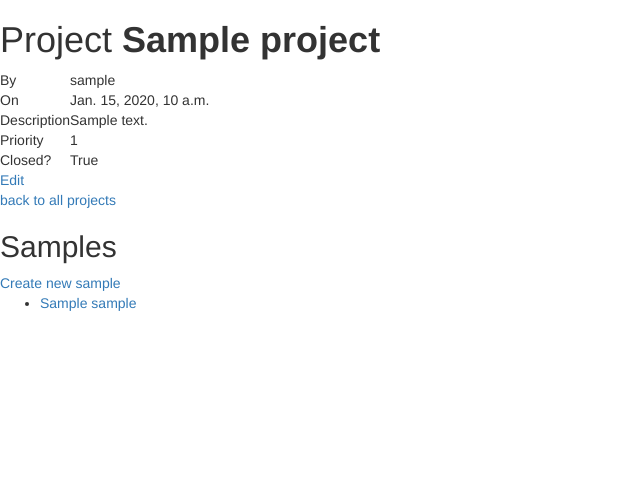
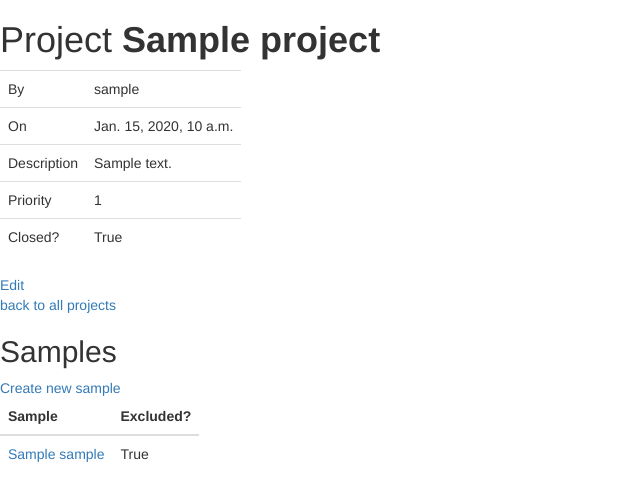
Before and after one commit to tim-band/geochron-at-home, a Django app: page /ftc/project/1/ in a window 1280 px wide. Shown: the part 50-551 px from the top of the page, without its empty margins (0-640 px from the left). Run offline with Django 3.2, Linux system fonts and the light colour scheme; a user stored in the database is signed in; tables that the repository leaves empty hold one stand-in row (values such as "Sample post"); parts of the project's set-up code (start-up, migrations or seed data) failed here and were passed over; some libraries are stand-ins or nearby versions.

Commit message:
Project page shows if samples are excluded

```diff
--- a/templates/ftc/base.html
+++ b/templates/ftc/base.html
@@ -25,7 +25,11 @@
 <script src="{% static 'jquery/jquery-1.12.4.min.js' %}" type="text/javascript"></script>
 <script src="{% static 'jquery-ui-1.12.1/jquery-ui.min.js' %}" type="text/javascript"></script>
 <script src="{% static 'bootstrap-3.4.1-dist/js/bootstrap.min.js' %}"></script>
-
+<style>
+.no-stretch {
+  width: max-content;
+}
+</style>
 {% block head %}
 {% endblock %}
 
--- a/templates/ftc/project.html
+++ b/templates/ftc/project.html
@@ -6,7 +6,7 @@
 
 <h1> Project <strong>{{ object.project_name }}</strong></h1>
 <div class="details">
-    <table>
+    <table class="table no-stretch">
         <tr><td>By</td><td>{{object.creator}}</td></tr>
         <tr><td>On</td><td>{{object.create_date}}</td></tr>
         <tr><td>Description</td><td>{{object.project_description}}</td></tr>
@@ -18,10 +18,15 @@
 <div><a href="{% url 'projects' %}"> back to all projects</a></div>
 <h2>Samples</h2>
 <a id="create-sample" href="{% url 'sample_create' object.pk %}">Create new sample</a>
-<ul id="sample-list">
-    {% for s in object.sample_set.all %}
-    <li><a href="{% url 'sample' s.pk %}">{{ s.sample_name }}</a></li>
-    {% endfor %}
-</ul>
-
+<table class="table no-stretch">
+    <thead><th>Sample</th><th>Excluded?</th></thead>
+    <tbody id="sample-list">
+        {% for s in object.sample_set.all %}
+        <tr>
+            <td><a href="{% url 'sample' s.pk %}">{{ s.sample_name }}</a></td>
+            <td>{{ s.completed }}</td>
+        </tr>
+        {% endfor %}
+    </tbody>
+</table>
 {% endblock %}
--- a/templates/ftc/sample.html
+++ b/templates/ftc/sample.html
@@ -4,11 +4,6 @@
 {% load order_by %}
 
 {% block head %}
-<style>
-.no-stretch {
-    width: max-content;
-}
-</style>
 {% endblock %}
 
 {% block content %}
```
Also changed, not shown: templates/account/base.html (+1 -15 lines).
